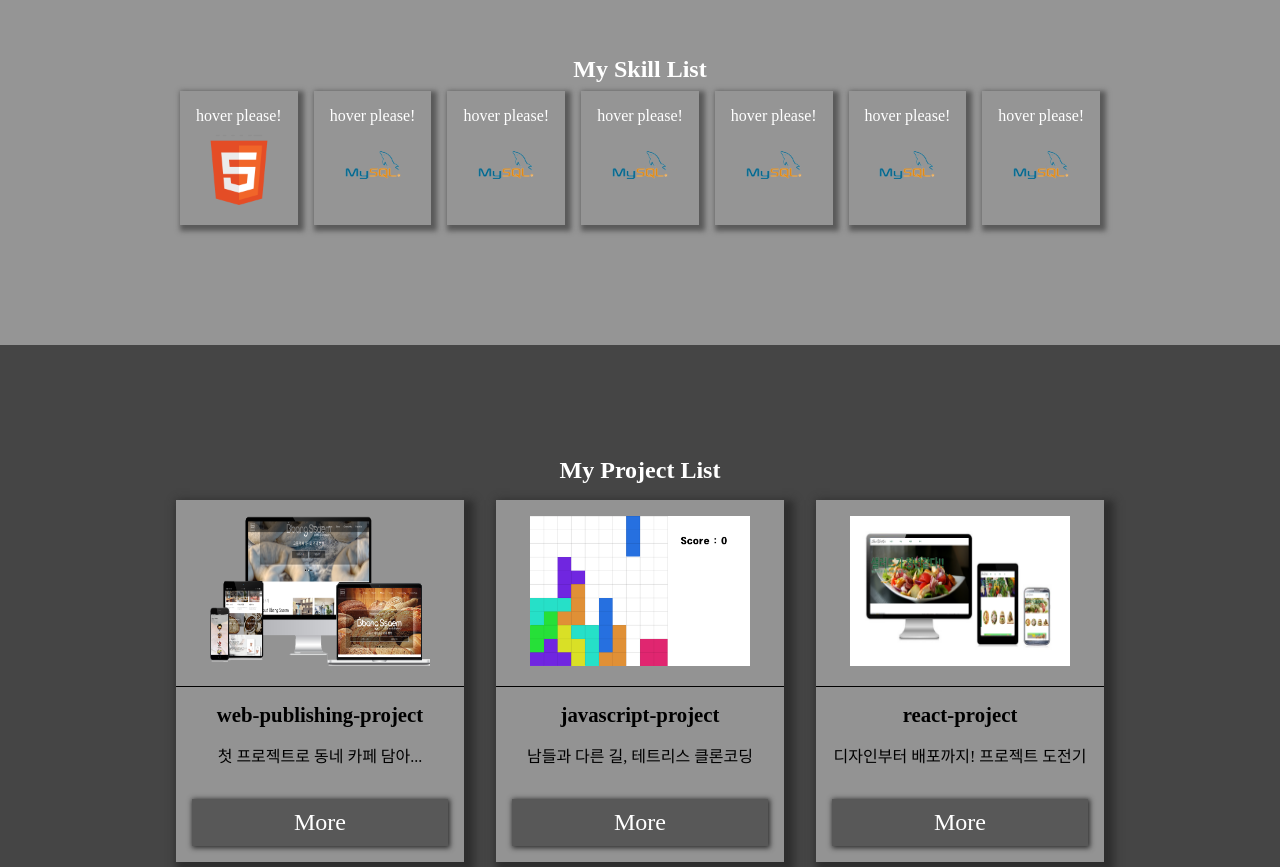
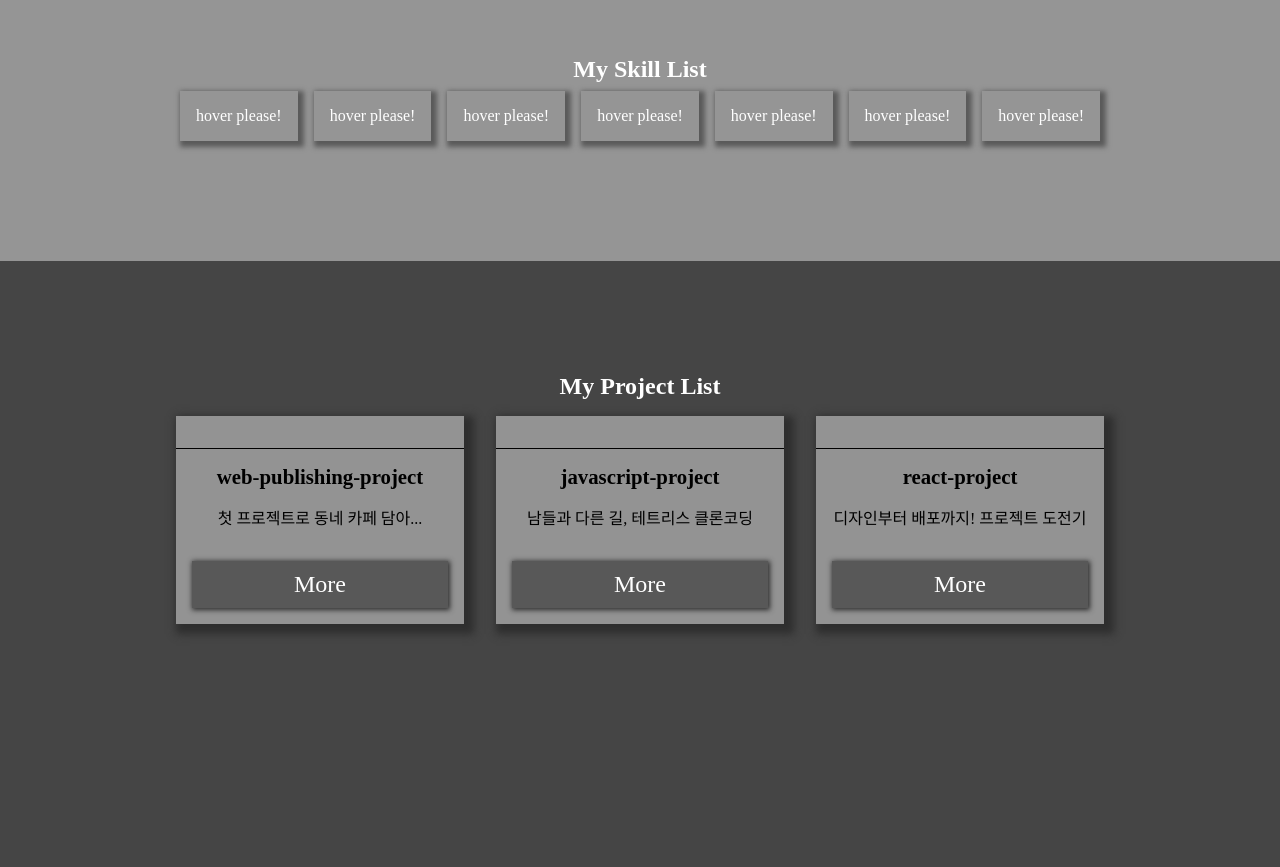
Before and after one commit to Jaek1783/typescript_portfolio_blog, a Next.js app: page / in a window 1280 px wide. Shown: the part 660-1527 px from the top of the page. After the commit the page ends 1412 px from the top, so only its background shows below. Built offline with nearby package versions, Linux system fonts and the light colour scheme.

Commit message:
이미지 배포 오류로 인한 이미지 삭제

```diff
--- a/components/layout/detail-title.tsx
+++ b/components/layout/detail-title.tsx
@@ -21,12 +21,12 @@ const TitleDetail = (props : any)=>{
                     <dl className={style.box}>
                         <dt className={style.designTitle}>PORTFOLIO</dt>
                             <dd className={style.image}>
-                                <Image
+                                {/* <Image
                                 src={imagePath}
                                 alt={title}
                                 width={500}
                                 height={250}
-                                />
+                                /> */}
                             </dd>
                             <dd>
                                 <dl className={style.title}>
--- a/components/myProjext/project-item.tsx
+++ b/components/myProjext/project-item.tsx
@@ -8,7 +8,7 @@ const ProjectItem = (props:any)=>{
 
     return <li className={style.card}>
         <dl>
-            <dt><Image src={imagePath} alt={title} width={220} height={150}/></dt>
+            {/* <dt><Image src={imagePath} alt={title} width={220} height={150}/></dt> */}
             <dd className={style.text}>
                 <dl>
                     <dt>{title}</dt>
--- a/components/mySkill/skill-item.tsx
+++ b/components/mySkill/skill-item.tsx
@@ -8,7 +8,7 @@ const imagePath = `/images/skills/${image}`;
     return <li className={styles.item}>
                 <div>
                 <p>hover please!</p>
-                  <Image src={imagePath} alt={title} width={80} height={80}/>
+                  {/* <Image src={imagePath} alt={title} width={80} height={80}/> */}
                   <span>{title}</span>
                 </div>
     </li>
```
Also changed, not shown: content/lib/skill-utill.tsx (added).
